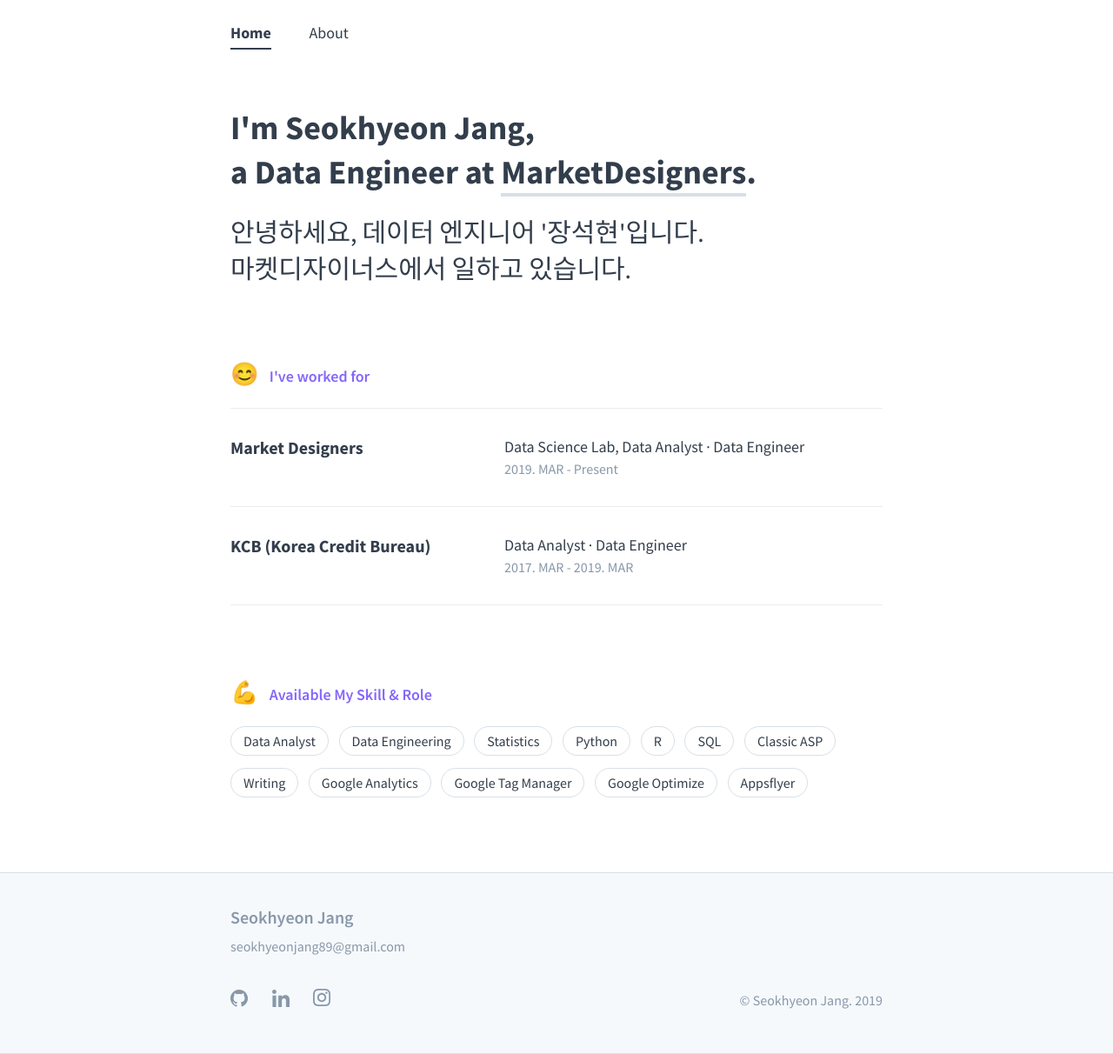
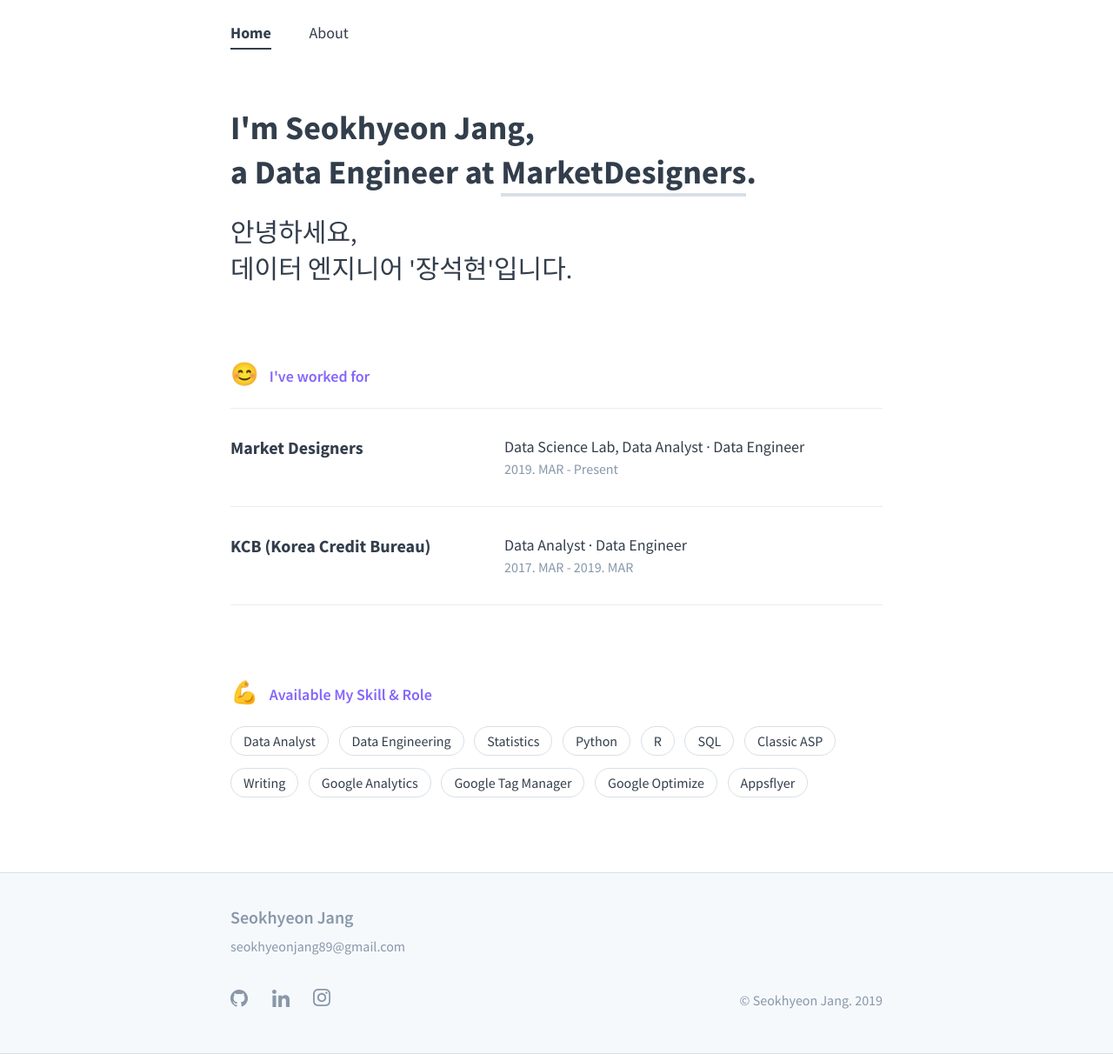
Before and after one commit to boys-be-ambitious/boys-be-ambitious.github.io, a Jekyll site: the page built from index.md, in a window 1280 px wide. Shown: the whole page at 87% size. Built offline with Jekyll 4.4.1, drawn with Linux system fonts in a browser that asks for light colours.

Commit message:
commit change index.md

```diff
--- a/index.md
+++ b/index.md
@@ -20,7 +20,7 @@ description: Seokhyeon Jang, who is a Data Engineer based in Seoul, South Korea.
             <div class="underline"></div>
         </div>.
     </h1>
-    <h2 class="intro">안녕하세요, 데이터 엔지니어 '장석현'입니다. <br> 마켓디자이너스에서 일하고 있습니다.</h2>
+    <h2 class="intro">안녕하세요,<br> 데이터 엔지니어 '장석현'입니다. </h2>
 </section>
 </div>
 
```
Also changed, not shown: 1 other file.
